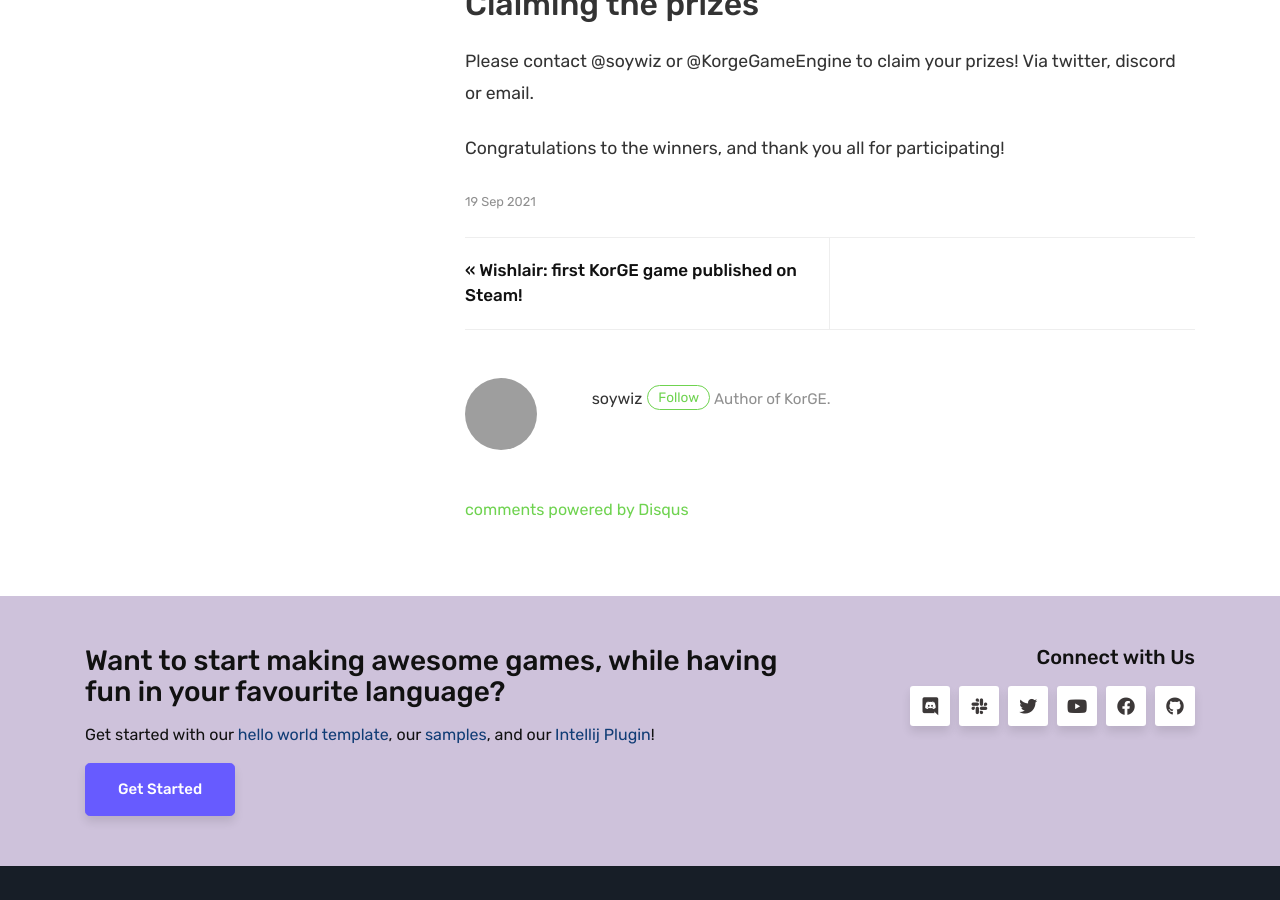
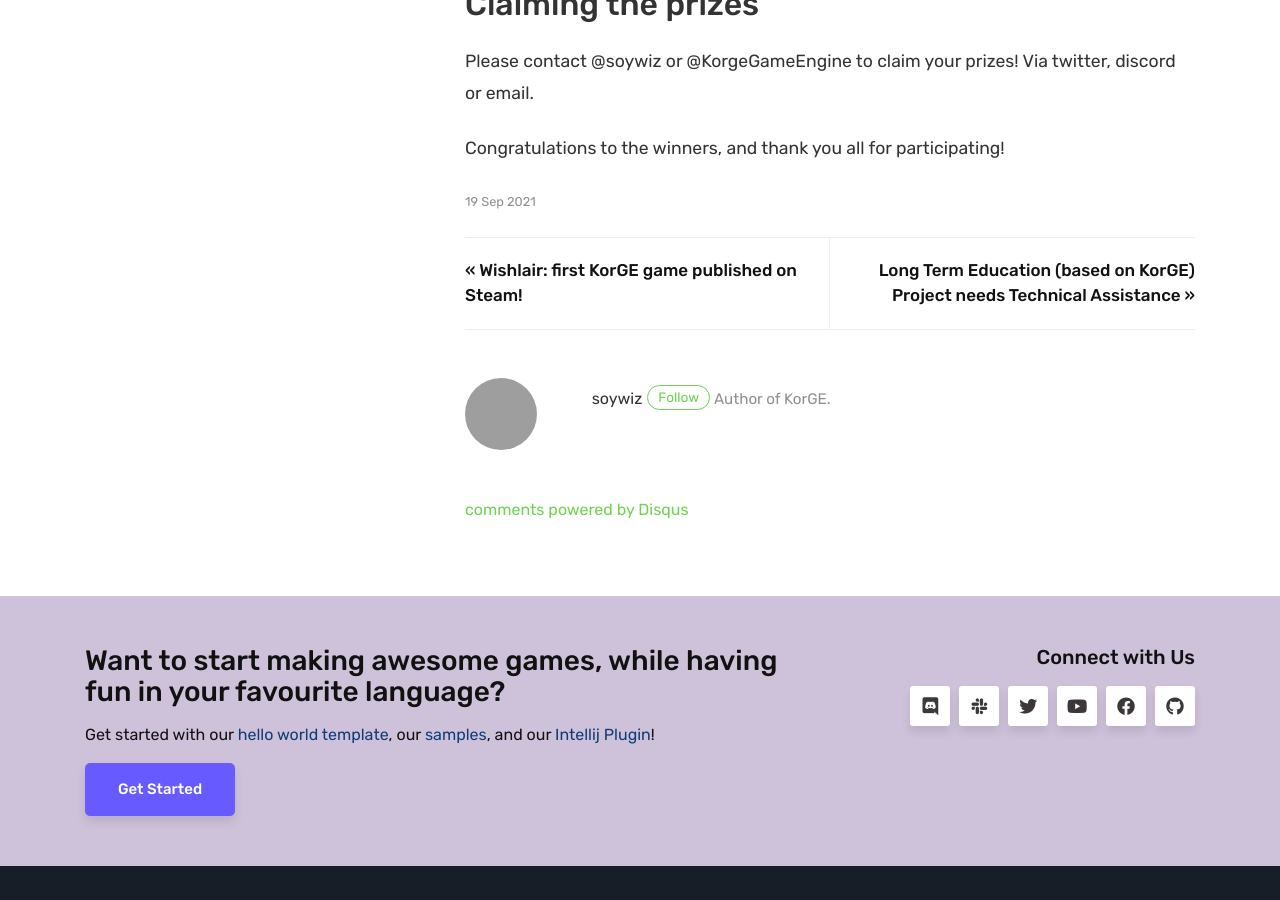
Before and after one commit to mariorez/blog.korge.org, a Jekyll site: the page built from _posts/2021-09-19-results-2nd-korge-game-jam.md, in a window 1280 px wide and 900 px high, scrolled down 4553 px. Built offline with Jekyll 4.4.1, drawn with Linux system fonts in a browser that asks for light colours; comment, search, counter and statistics services are not loaded; some of the changed lines change nothing that is shown; grey boxes are pictures that could not be loaded.

Commit message:
Added "Long Term Education (based on KorGE) Project needs Technical Assistance"

```diff
--- a/_config.yml
+++ b/_config.yml
@@ -45,6 +45,14 @@
     web: https://github.com/emign
     twitter: ""
     description: ""
+  geoge-koller:
+    name: George Koller
+    display_name: georgekoller
+    gravatar: "798d72655741799a581b316a745e9ea1"
+    email: ""
+    web: https://funuage.org/
+    twitter: ""
+    description: ""
 
 # Plugins
 plugins:
--- /dev/null
+++ b/_posts/2021-11-04-funguage-support.md
@@ -0,0 +1,51 @@
+---
+layout: post
+title: "Long Term Education (based on KorGE) Project needs Technical Assistance"
+author: geoge-koller
+categories: [ Projects ]
+image: assets/images/titles/funguage.png
+---
+
+> Plays like a Game, Acts like a TUTOR
+
+Our project is an ILE (**Interactive Learning Environment**) for Children, we collect data toward adopting to the individual child.
+We currently have nearly 4 man years in the project, it is not trivial, and we will be happy to complete Level I (Free) in the next 6 to 8 months.
+
+This will be a Commercial Project from Level II. Contributions to KorGE are intended, we can hope that competitive salaries can be paid.
+For some idea of the potential of this project: consider that there are over 20,000 Montessori Schools in the world.
+
+We are using a 1940’s Visual Constructed Language  (Symbolic ConLANG ) called Bliss to teach Symbolic Words to children,
+thus, we can thus by-pass the need for an alphabet based phonetic system, and can communicate and take input from children
+at remarkably young ages, as young as 3 years old, and this happens to be when children are able to learn language particularly naturally.
+
+**Teaching Symbols is NOT** the end-goal, there are multiple objectives, one of the most obvious and commercially
+important will be to teach a selected Natural Language (NatLANG).
+
+Adults are learning Symbols at typical rates of well over 25 per hour (as many as 50, average about 30),
+we do not have good data yet on young children, but indications are positive.
+
+Please consider to preview the Game at: <https://Funuage.org> (at this point).
+
+*The concept of the game is pretty simple:* Currently there are 12 different components introducing symbols inside the VILLAGE.
+However, there are Four PATHS out of the Village, and GATES will open to allow the player to try his fortune along any Path the player has learned enough to attempt.
+The ADVENTURE Path is the most Game Like, where reflexes and general knowledge will be tested, and the educational challenge will be less.
+
+Our current development push will be toward the 2nd Path:: STORIES.   Along this Path we hope to use **Computer Assisted Pronunciation**.
+We do not need to understand the child, we need, rather, to recognize when the child’s speech is most significantly deviant to target,
+and we need to “nudge” the child gently toward improved pronunciation, asking the child to repeat, and perhaps presenting
+a diagram of how to position the tongue and so on.  Video information targeting the child’s mouth may also be assistive,
+this needs to be determined.   Soywiz has suggested we consider the following Library: <https://github.com/mozilla/DeepSpeech>
+
+As per the above FUNuage link, the game is online.   I suggest that if you are serious to learn more about the size and scope of this project,
+that you consider signing up, and playing all the way through our game, it is likely to take about 5 hours.
+
+We are a small international team.  Our Swedish Colleague is a top expert in Bliss, we have two Ghanian ex-teachers involved,
+two Ukrainian artists, an English Writer, and oh yes,  a retired programmer from Wisconsin, USA with experience from multiple start-ups.
+We may also have some very interesting clients, such as the Menomini First Nation Tribe here in Wisconsin.
+Note that FUNuage is also effective to teach and maintain **ancestral languages**, as well as modern NatLANGS.
+
+I will attempt to share one more thing.   The Game Industry seems over-crowded, noisy, and not always the most positive for our world.
+I  believe, and I’m putting my time, and my wallet where my mouth is everyday, that this project has no real direct competition,
+can be exciting, and rewarding for programmers that love Game Programming, and of all things, we are dedicated to the KorGE game library for Education.
+
+I can be contacted at [GMKoller@gmail.com](mailto:GMKoller@gmail.com),  we also hang out on Discord (The Digital Bliss Group).
```
Also changed, not shown: assets/images/titles/funguage.png (added).
